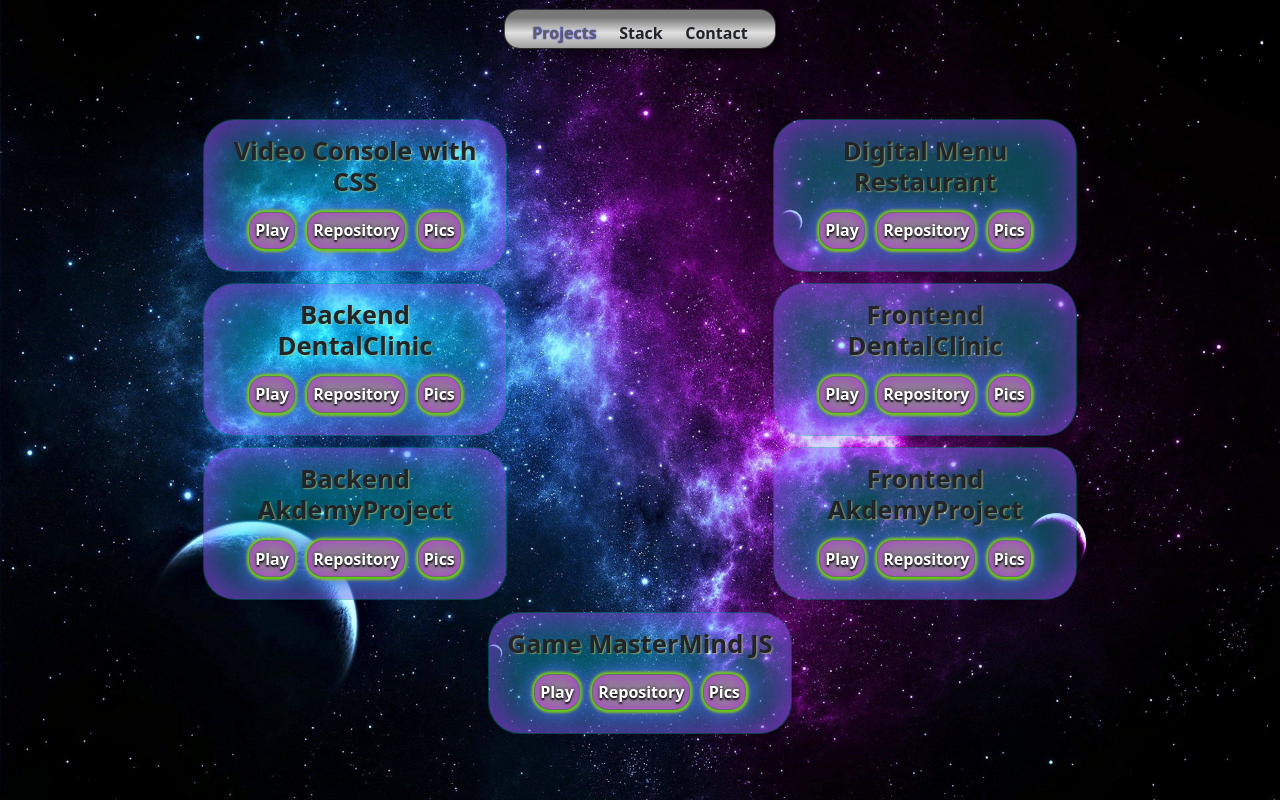
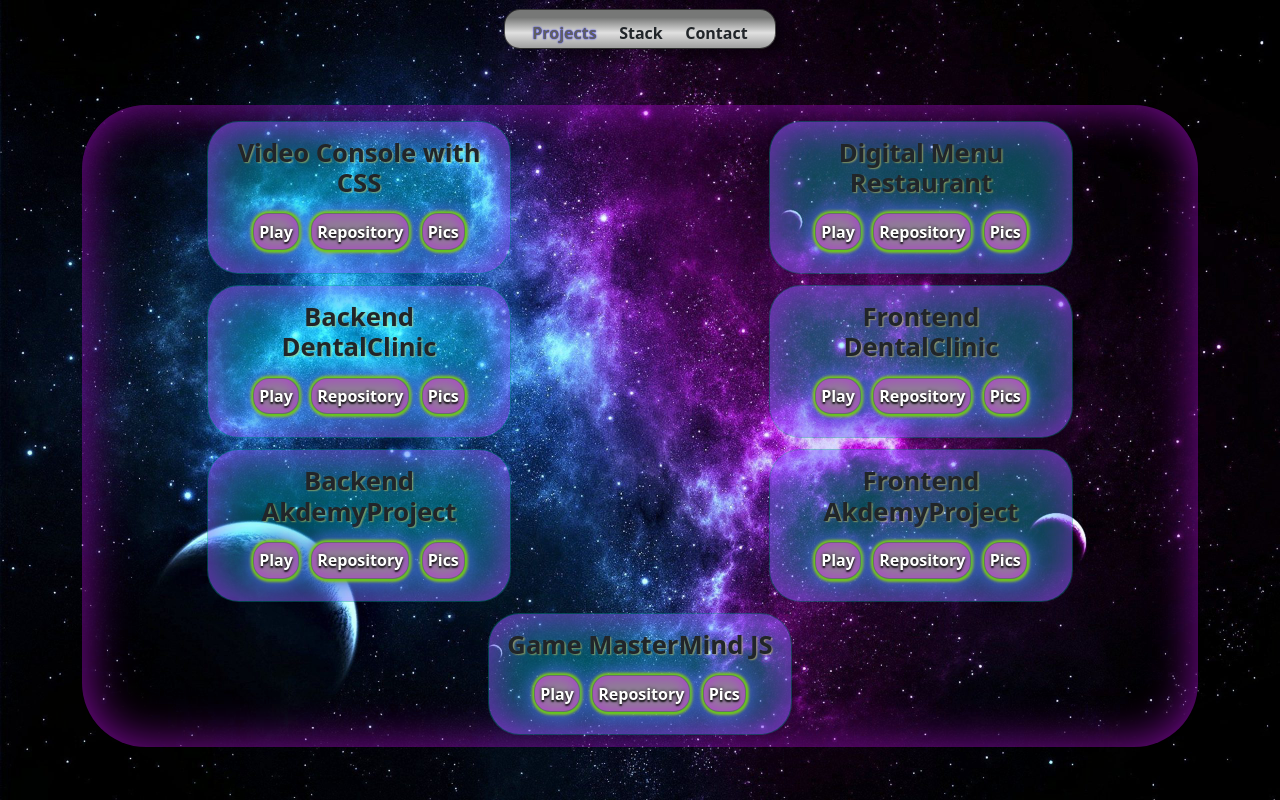
Before and after one commit to jorgelmartin/Portfolio-JLML, a React (Vite) app: page /projects in a window 1280 px wide. Built offline with nearby package versions, Linux system fonts and the light colour scheme.

Commit message:
Refactor: bg cards projects

```diff
--- a/src/containers/Projects/Projects.css
+++ b/src/containers/Projects/Projects.css
@@ -1,9 +1,15 @@
 .containerProjects {
-  display: flex;
+  /* display: flex;
   justify-content: center;
-  align-items: center;
-  margin-top: 3em;
+  align-items: center; */
+  margin-top: 3.2em;
   text-align: center;
+  box-shadow: inset 0 0 3em rgba(207, 16, 255, 0.638);
+  padding: 0.5em;
+  color: black;
+                    /* margin: 0.2em; */
+                    border-radius: 4em;
+                    /* margin-top: 3.5em; */
 }
 
 img {
--- a/src/containers/Projects/Projects.jsx
+++ b/src/containers/Projects/Projects.jsx
@@ -77,6 +77,7 @@ export const Projects = () => {
                         <div className="">
                             <Project
                                 title={"Backend DentalClinic"}
+                                description={"Sistema de gestión de clínica dental con roles de pacientes y administradores/dentistas. Los pacientes pueden gestionar sus citas y perfiles, mientras que los administradores ven todos los pacientes y citas. Los pacientes también pueden ver su historial de citas con detalles de precios y tratamientos asociados."}
                                 images={[Dental1]}
                                 playLink="https://react-dentalclinic.vercel.app/"
                                 gitHubLink="https://github.com/jorgemctin/Backend-DentalClinic"
@@ -87,6 +88,7 @@ export const Projects = () => {
                         <div className="">
                             <Project
                                 title={"Frontend DentalClinic"}
+                                description={"Desarrollo y diseño FRONTEND de una aplicación funcional para una clínica dental. Los pacientes (role por defecto) una vez registrados podrán editar su perfil, crear la cita de interés, teniendo la oportunidad de escoger fecha, hora, servicio y dentista. También podrán ver el historial de sus citas, al igual que modificarla. El admin podrá ver todos las citas y usuarios registrados en la aplicación."}
                                 images={[Dental2, Dental3, Dental4, Dental5, Dental6, Dental7, Dental8, Dental9]}
                                 playLink="https://react-dentalclinic.vercel.app/"
                                 gitHubLink="https://github.com/jorgemctin/Frontend-DentalClinic"
@@ -97,6 +99,7 @@ export const Projects = () => {
                         <div className="projectConsole">
                             <Project
                                 title={"Backend AkdemyProject"}
+                                description={"El proyecto Akdemy es una aplicación que ofrece diferentes programas y convocatorias a sus usuarios. Los usuarios pueden registrarse en la academia y acceder a una variedad de funcionalidades según su rol. Los administradores tienen privilegios adicionales para gestionar convocatorias y solicitudes de inscripción. Los usuarios tendrán acceso a su propio perfil, donde podrán visualizar y editar su información personal. Además, podrán explorar todos los programas académicos ofrecidos por la institución, obtener detalles sobre cada uno de ellos y tomar decisiones sobre sus intereses educativos."}
                                 images={[akdemy16]}
                                 playLink="https://react-akdemy-project.vercel.app/"
                                 gitHubLink="https://github.com/jorgemctin/Laravel-AkdemyProject"
@@ -107,6 +110,7 @@ export const Projects = () => {
                         <div className="projectConsole">
                             <Project
                                 title={"Frontend AkdemyProject"}
+                                description={"Akdemy es una aplicación de educación con múltiples programas y convocatorias. Los usuarios se registran y acceden a su perfil, donde pueden explorar programas académicos, solicitar inscripciones y editar su información personal. Los administradores gestionan las convocatorias y solicitudes de inscripción. Akdemy brinda una experiencia educativa completa y transparente, con un enfoque en la accesibilidad y facilidad de uso."}
                                 images={[akdemy1, akdemy2, akdemy3, akdemy4, akdemy5, akdemy6, akdemy7, akdemy8, akdemy9, akdemy10, akdemy11, akdemy12, akdemy13, akdemy14, akdemy15 ]}
                                 playLink="https://react-akdemy-project.vercel.app/"
                                 gitHubLink="https://github.com/jorgemctin/React-AkdemyProject"
@@ -117,6 +121,7 @@ export const Projects = () => {
                         <div className="projectConsole">
                             <Project
                                 title={"Game MasterMind JS"}
+                                description={"MasterMind es un juego en línea que combina JavaScript, Bootstrap, HTML y CSS para ofrecer una experiencia interactiva. Los jugadores pueden comenzar ingresando su nombre y eligiendo un nivel de dificultad, que determina la cantidad de intentos y colores disponibles. Los jugadores seleccionan colores para adivinar una combinación secreta. El botón 'Comprobar' verifica si la elección es correcta. También hay un menú de ayuda con información sobre cómo jugar y detalles sobre el juego. El objetivo es acertar la combinación secreta dentro de los intentos disponibles."}
                                 images={[mm1, mm2, mm3, mm4, mm5, mm6, mm7, mm8, mm9]}
                                 playLink="https://jorgemctin.github.io/Game-MasterMind/"
                                 gitHubLink="https://github.com/jorgemctin/Game-MasterMind"
```
